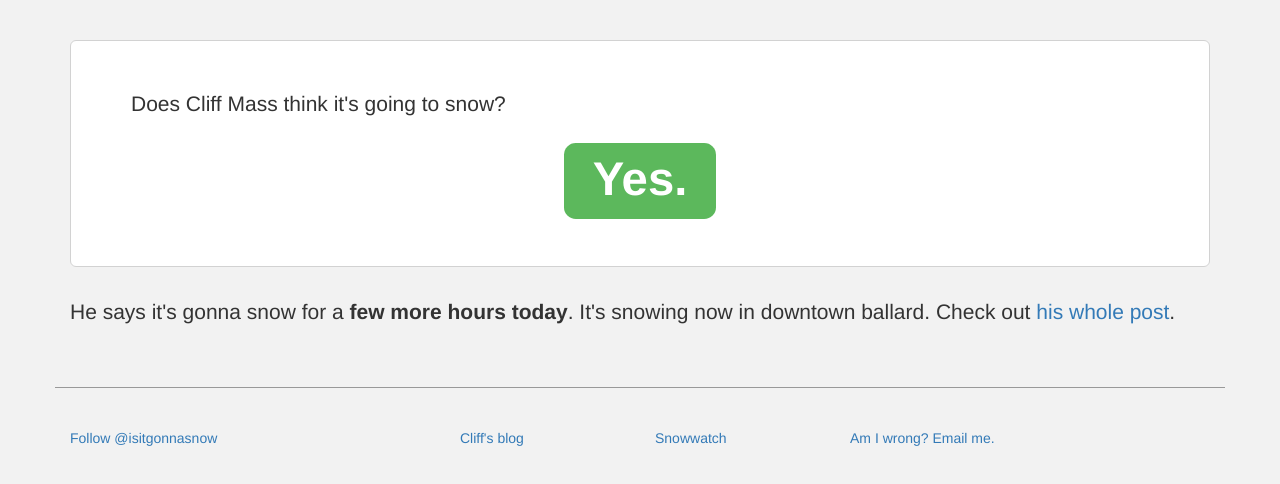
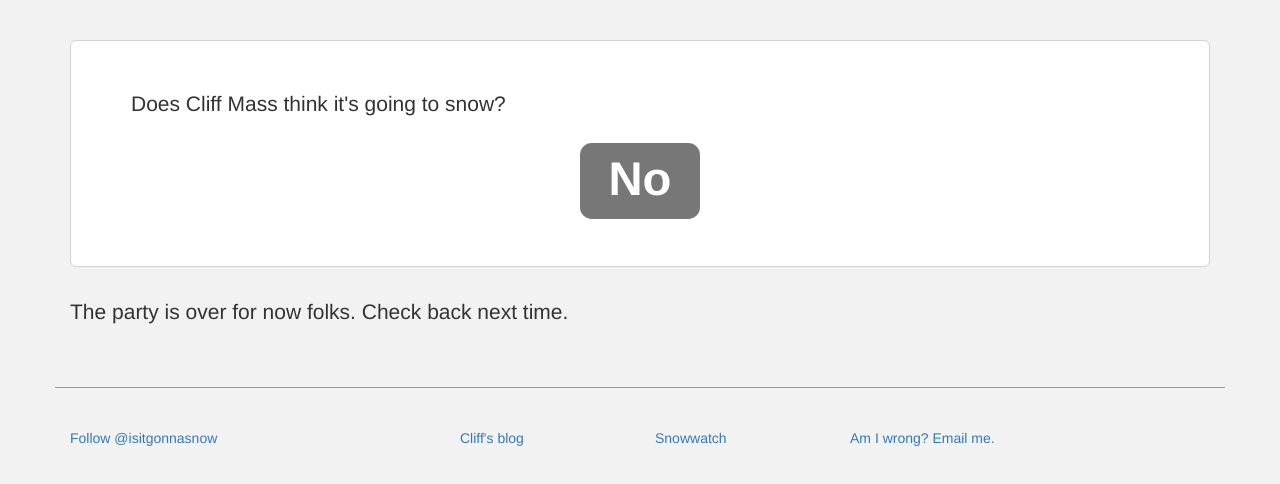
Before and after one commit to henryrose-zz/isitgonnasnow, a plain HTML site: page index.html in a window 1280 px wide. Drawn offline with nearby package versions, Linux system fonts and the light colour scheme.

Commit message:
no more snow for now

```diff
--- a/index.html
+++ b/index.html
@@ -61,12 +61,12 @@
       <div class="jumbotron">
 
           <p class="">Does Cliff Mass think it's going to snow?</p>
-          <h1 class="maybe text-center"><span class="label label-success">Yes.</span></h1>
+          <h1 class="maybe text-center"><span class="label label-default">No</span></h1>
       </div>
 
       <div class="row">
         <div class="col-md-12">
-            <p class="lead">He says it's gonna snow for a <strong>few more hours today</strong>. It's snowing now in downtown ballard. Check out <a href="http://cliffmass.blogspot.com/2013/12/snowing-over-region.html">his whole post</a>.</p>
+            <p class="lead">The party is over for now folks. Check back next time.</p>
         </div>
       </div>
     </div>
```
